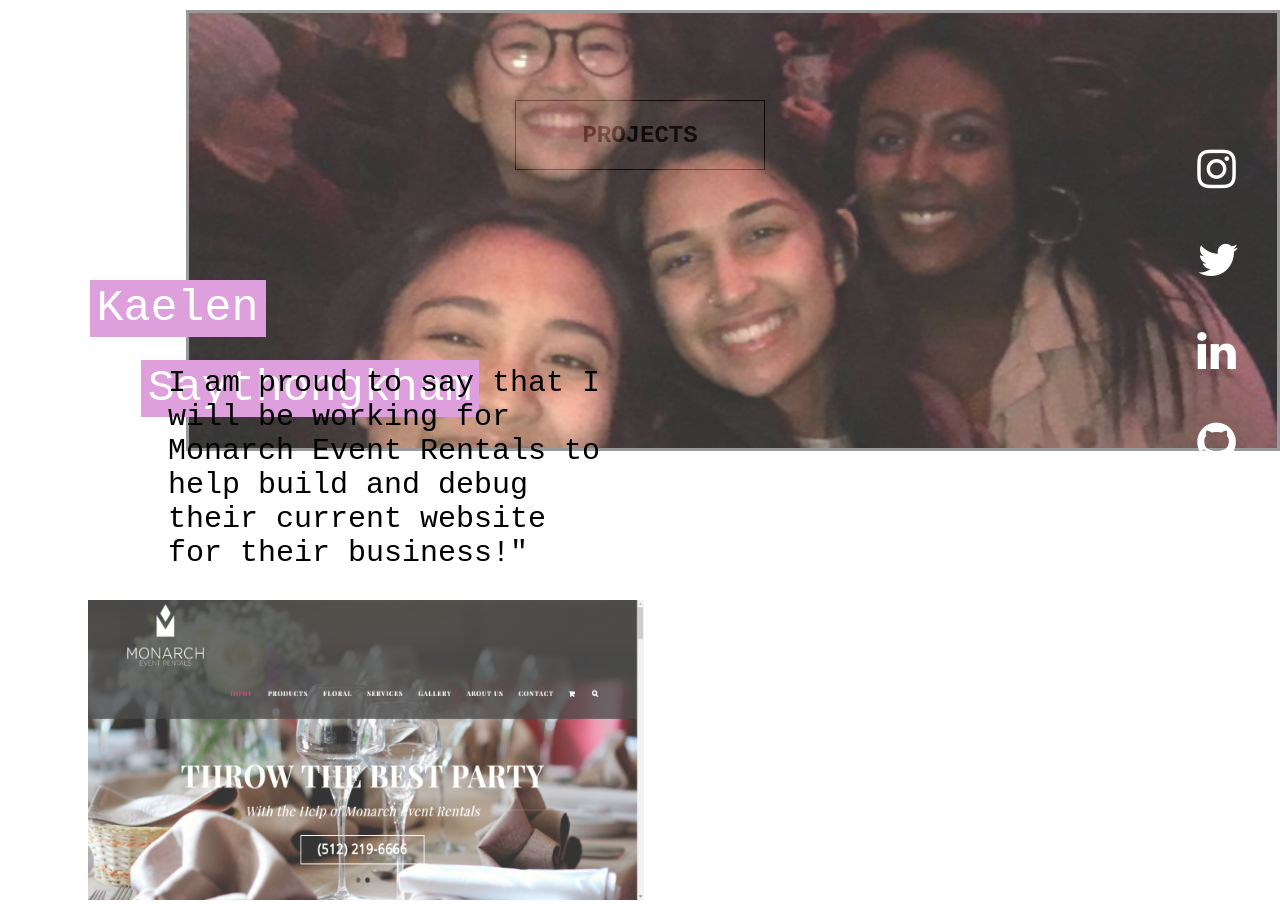
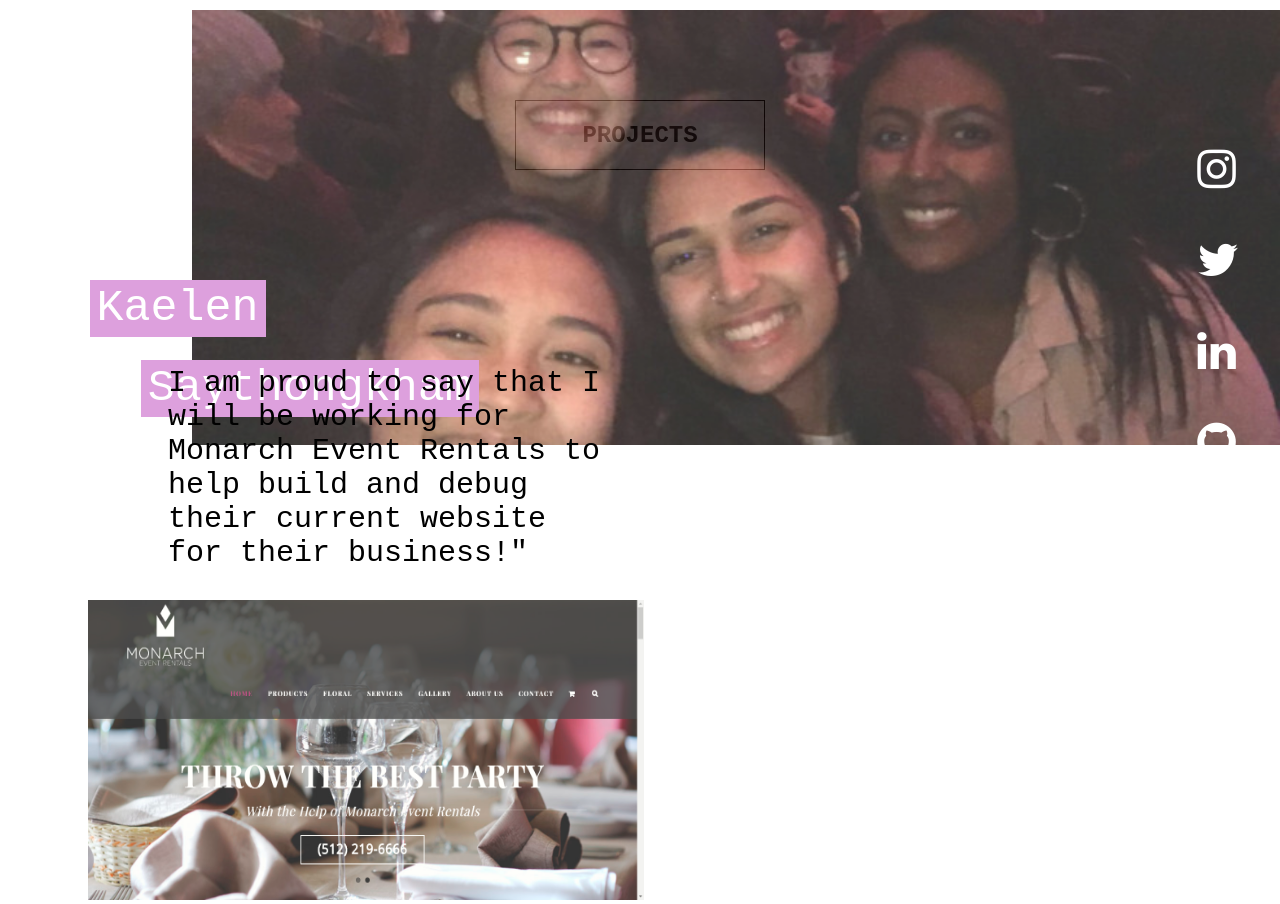
Before and after one commit to kaelens/kaelens.github.io, a plain HTML site: page index.html in a window 1280 px wide. Drawn offline with nearby package versions, Linux system fonts and the light colour scheme; a script that the page names is missing.

Commit message:
Update main.css

```diff
--- a/main.css
+++ b/main.css
@@ -11,7 +11,6 @@
   right: 0px;
   top: 10px;
   float: right;
-  border: 3px solid gray;
   margin-bottom: 60px;
 }
 /*
```
